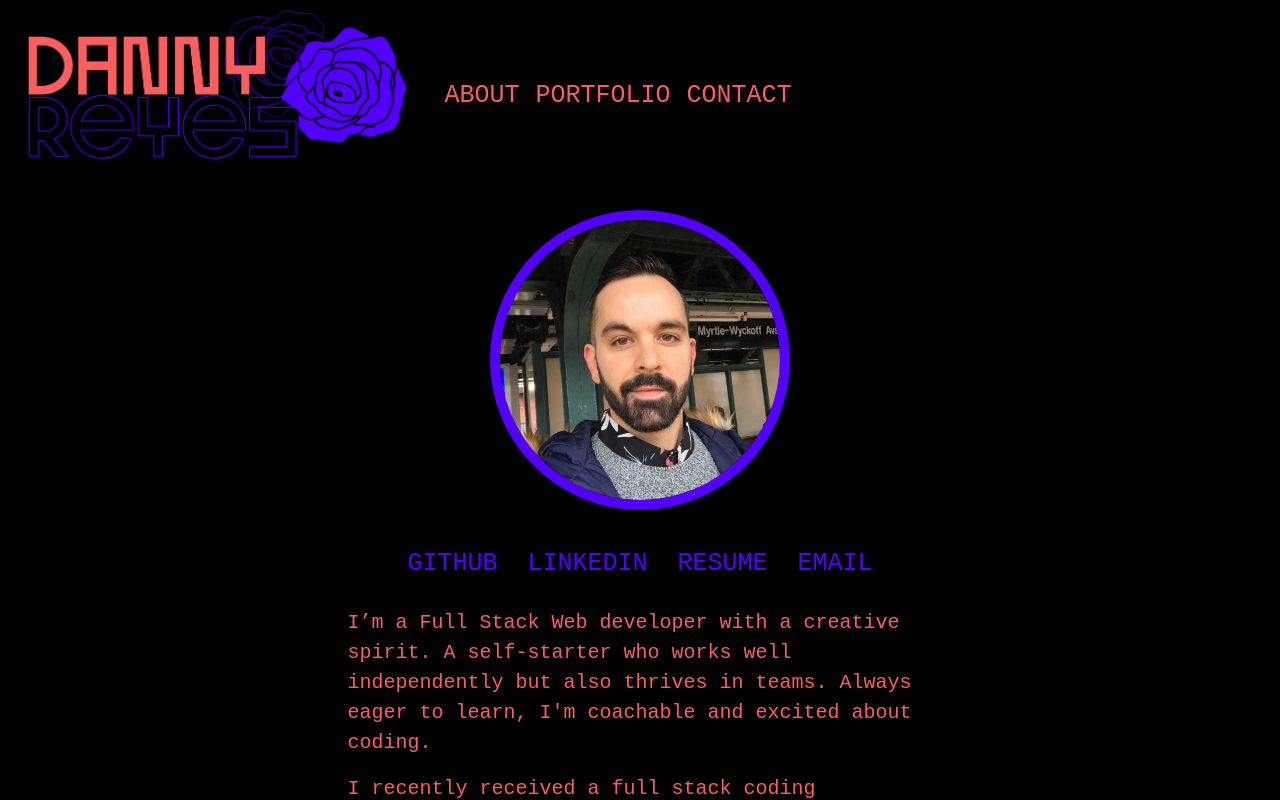
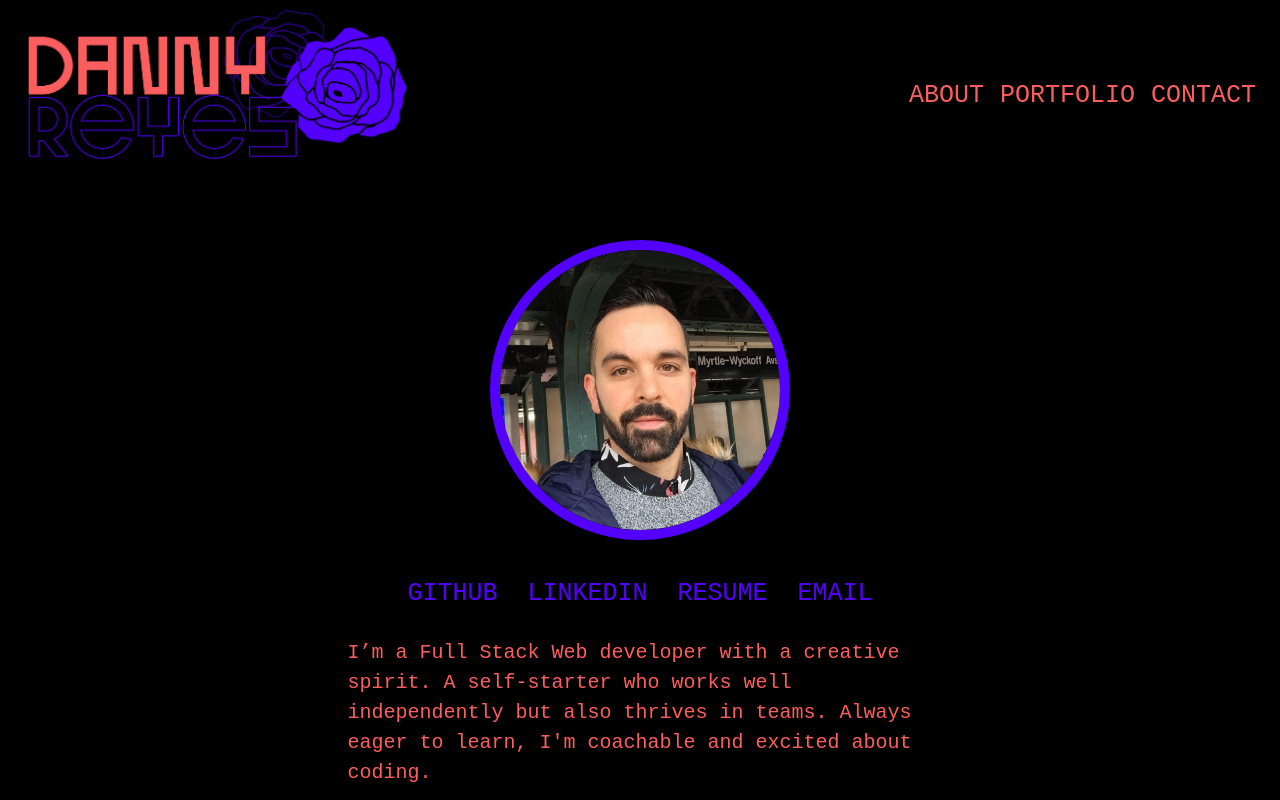
Before and after one commit to reyesdmusic/portfolio, a React (Create React App) app: page /#/ in a window 1280 px wide. Shown: the top 800 px of the page. Built offline with nearby package versions, Linux system fonts and the light colour scheme.

Commit message:
changed navbar

```diff
--- a/src/components/Navbar/index.js
+++ b/src/components/Navbar/index.js
@@ -6,14 +6,14 @@ import image from "./profilelogo.png";
 // Depending on the current path, this component sets the "active" class on the appropriate navigation link item
 function Navbar() {
   return (
-    <nav id="my-nav-item" className="navbar navbar-expand-lg">
+    <nav id="my-nav-item" className="navbar navbar-expand-lg navbar-dark bg-dark">
 
       <Link className="navbar-brand" to="/">
       <img id="my-logo" src={image}/>
       </Link>
 
-      <div >
-        <ul className="nav navbar-nav navbar-right">
+      <div class="ml-auto">
+        <ul className="navbar-nav ">
 
           <li className="nav-item">
             <Link
--- a/src/components/ProjectCard/style.css
+++ b/src/components/ProjectCard/style.css
@@ -1,5 +1,5 @@
 #profile-card {
-    background: #5500ff15;
+    background: #5500ff13;
     color: white;
     margin: 10px;
     font-family: 'Courier New', Courier, monospace;
--- a/src/components/Wrapper/style.css
+++ b/src/components/Wrapper/style.css
@@ -1,4 +1,5 @@
 .wrapper {
   min-height: 100%;
+  padding-bottom: 100px;
   background-color: black;
 }
--- a/src/pages/About.js
+++ b/src/pages/About.js
@@ -5,7 +5,7 @@ import "./style.css";
 
 function About() {
   return (
-    <div className="row justify-content-center">
+    <div id="about-container" className="row justify-content-center">
       <div className="col-md-6 d-flex justify-content-center">
 
         <div id="my-card" class="card align-items-center">
--- a/src/pages/style.css
+++ b/src/pages/style.css
@@ -7,9 +7,11 @@
     border-color:  #5400ff;
 }
 
+
+
 #my-card {
-    margin-top: 10px;
-    background-color: black;
+    margin-top: 40px;
+    background-color: rgba(0, 0, 0, 0.336);
     border: none;
     font-family: 'Courier New', Courier, monospace;
   font-size: 20px;
```
Also changed, not shown: src/pages/flower_portfolio_background.png (added), 35 other files (tests, documents, lock files or other folders).
